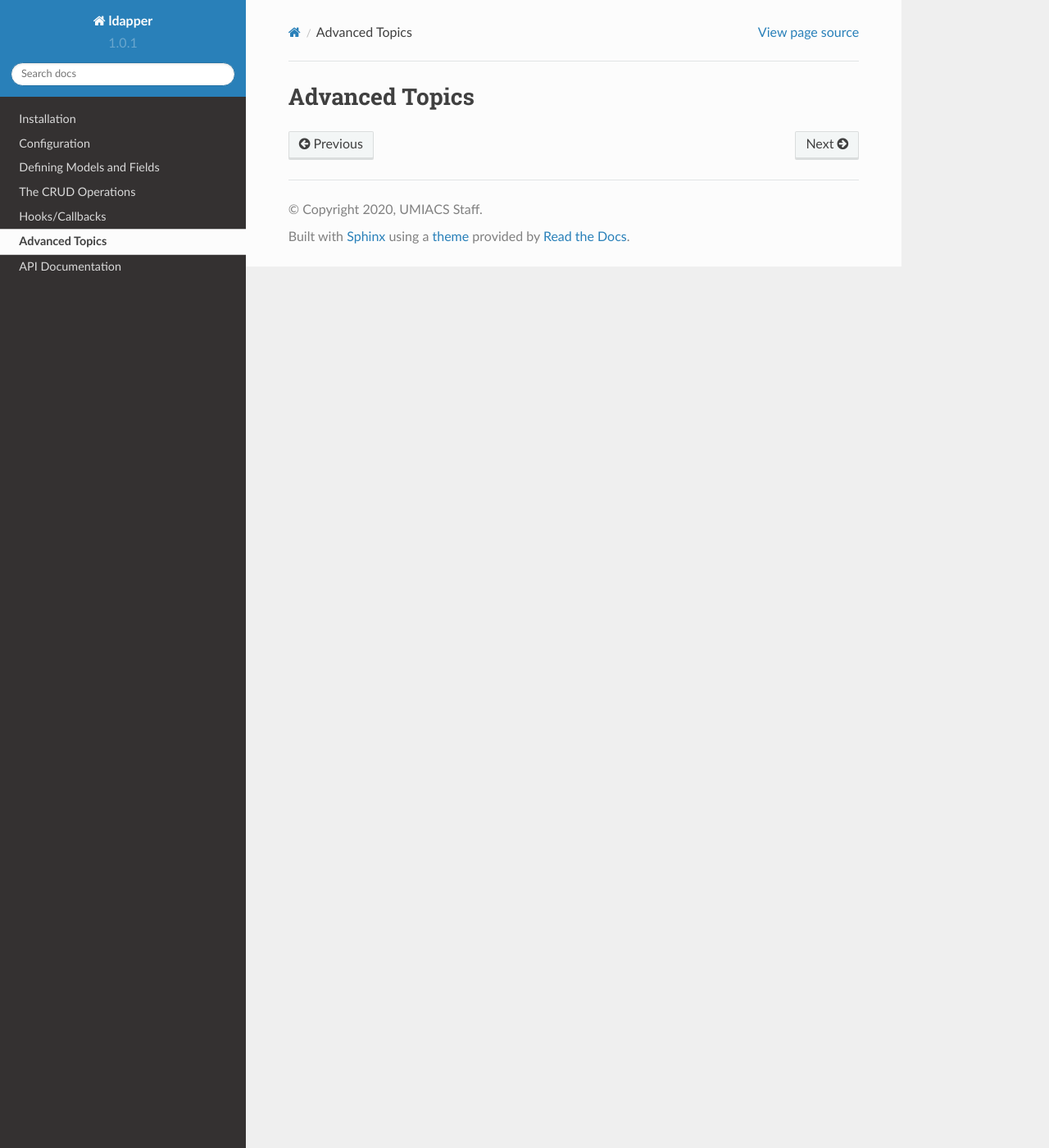
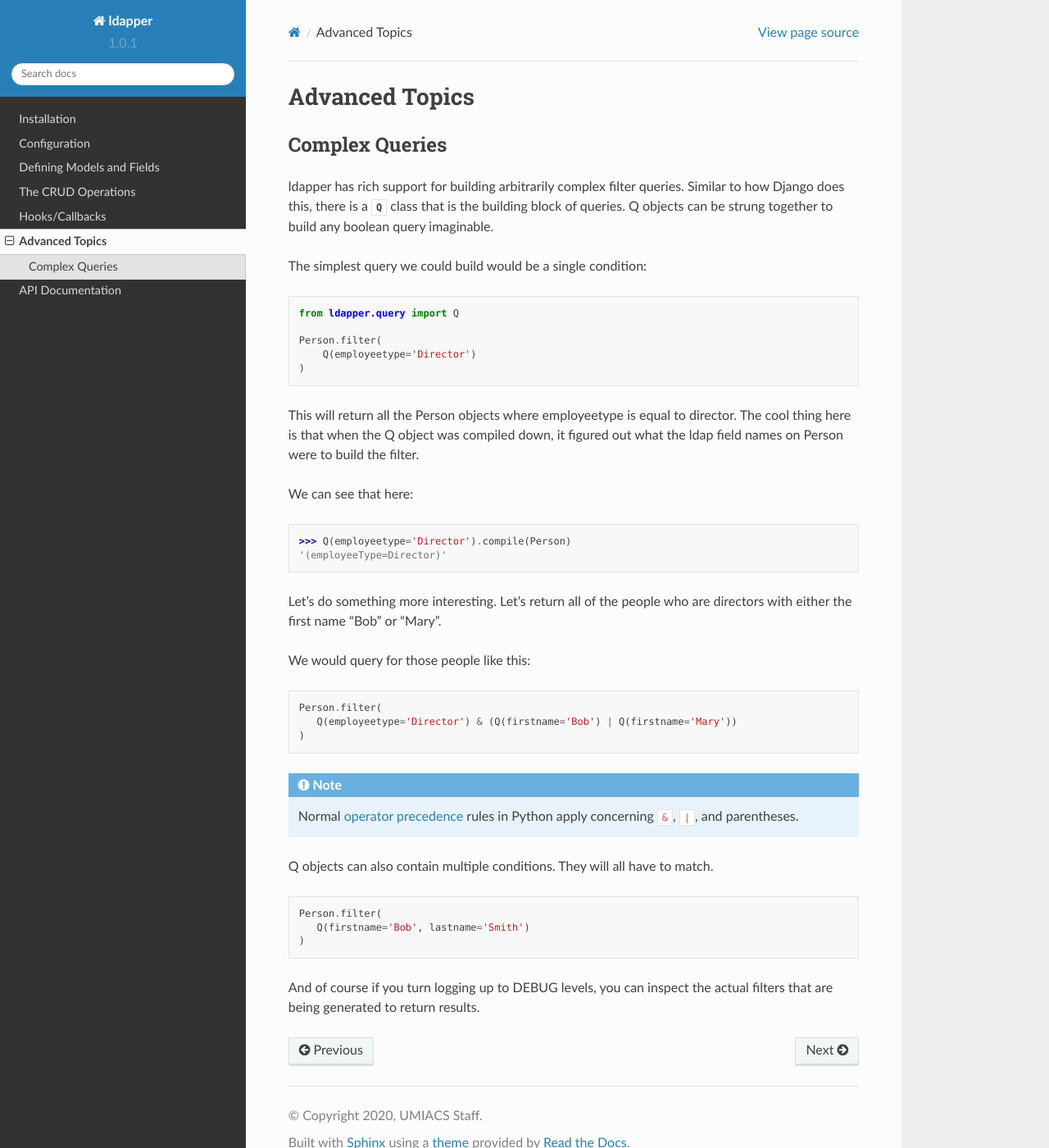
Before and after one commit to UMIACS/ldapper, a Sphinx documentation site: the page built from docs/ldapper/advanced-topics.rst, in a window 1280 px wide and 1400 px high. Shown: the whole window at 82% size. Built offline with Sphinx 7.4.7 and the Read the Docs theme 2.0.0, drawn with Linux system fonts in a browser that asks for light colours.

Commit message:
Add documentation for Q query filters.

```diff
--- /dev/null
+++ b/docs/apipages/query.rst
@@ -0,0 +1,6 @@
+ldapper.query
+=============
+
+.. automodule:: ldapper.query
+   :members:
+   :undoc-members:
--- a/docs/ldapper/advanced-topics.rst
+++ b/docs/ldapper/advanced-topics.rst
@@ -1,2 +1,57 @@
 Advanced Topics
 ===============
+
+Complex Queries
+---------------
+
+ldapper has rich support for building arbitrarily complex filter queries.
+Similar to how Django does this, there is a :class:`~ldapper.query.Q` class
+that is the building block of queries.  Q objects can be strung together to
+build any boolean query imaginable.
+
+The simplest query we could build would be a single condition:
+
+.. code-block:: python
+
+   from ldapper.query import Q
+
+   Person.filter(
+       Q(employeetype='Director')
+   )
+
+This will return all the Person objects where employeetype is equal to
+director.  The cool thing here is that when the Q object was compiled down, it
+figured out what the ldap field names on Person were to build the filter.
+
+We can see that here:
+
+.. code-block:: python
+
+   >>> Q(employeetype='Director').compile(Person)
+   '(employeeType=Director)'
+
+Let's do something more interesting.  Let's return all of the people who
+are directors with either the first name "Bob" or "Mary".
+
+We would query for those people like this:
+
+.. code-block:: python
+
+   Person.filter(
+      Q(employeetype='Director') & (Q(firstname='Bob') | Q(firstname='Mary'))
+   )
+
+.. note::
+
+   Normal `operator precedence <https://docs.python.org/3/reference/expressions.html#operator-precedence>`_ rules in Python apply concerning ``&``, ``|``, and parentheses.
+
+Q objects can also contain multiple conditions.  They will all have to match.
+
+.. code-block:: python
+
+   Person.filter(
+      Q(firstname='Bob', lastname='Smith')
+   )
+
+And of course if you turn logging up to DEBUG levels, you can inspect the
+actual filters that are being generated to return results.
```
Also changed, not shown: docs/ldapper/hooks.rst (+5 -5 lines).
